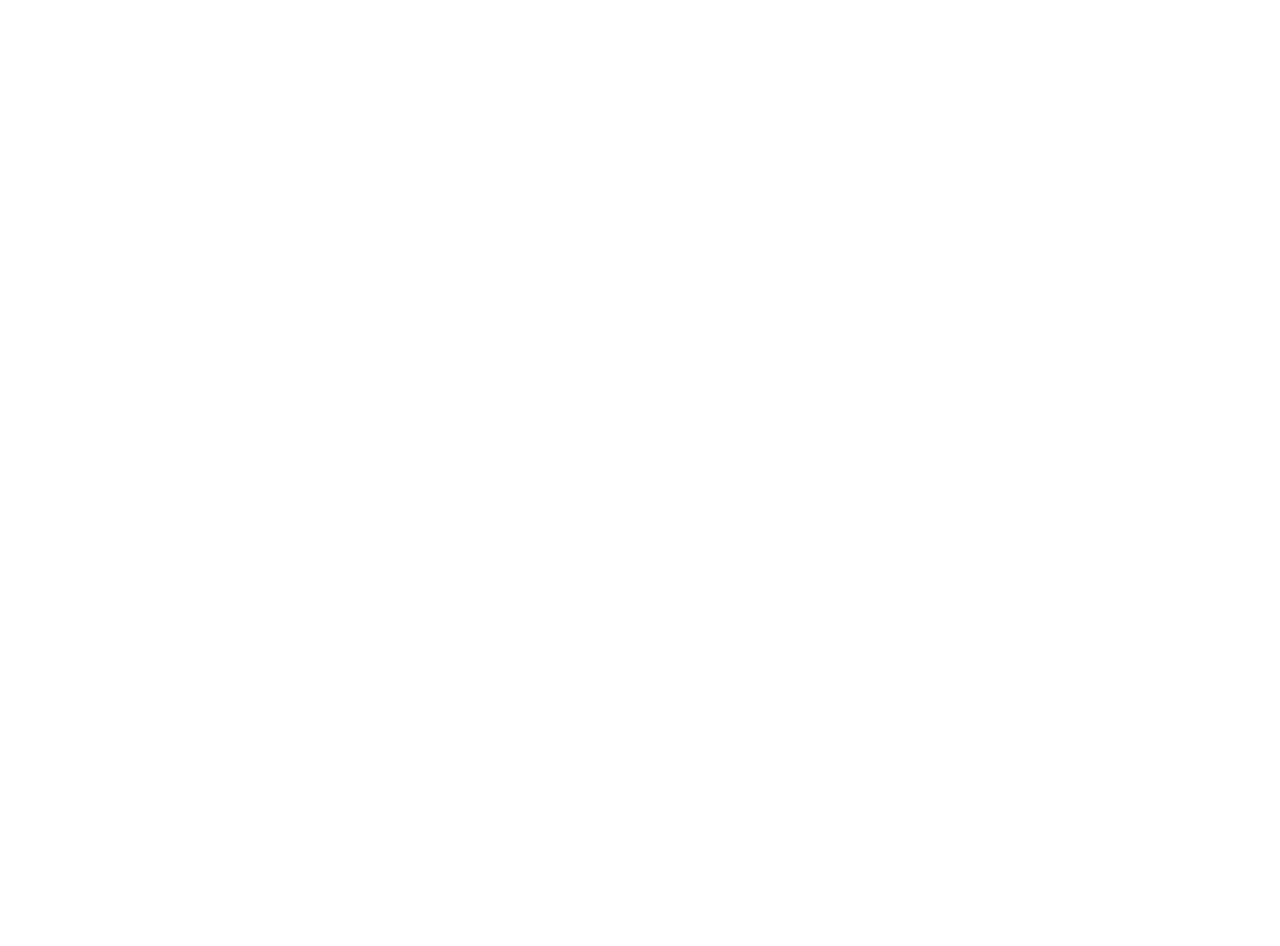
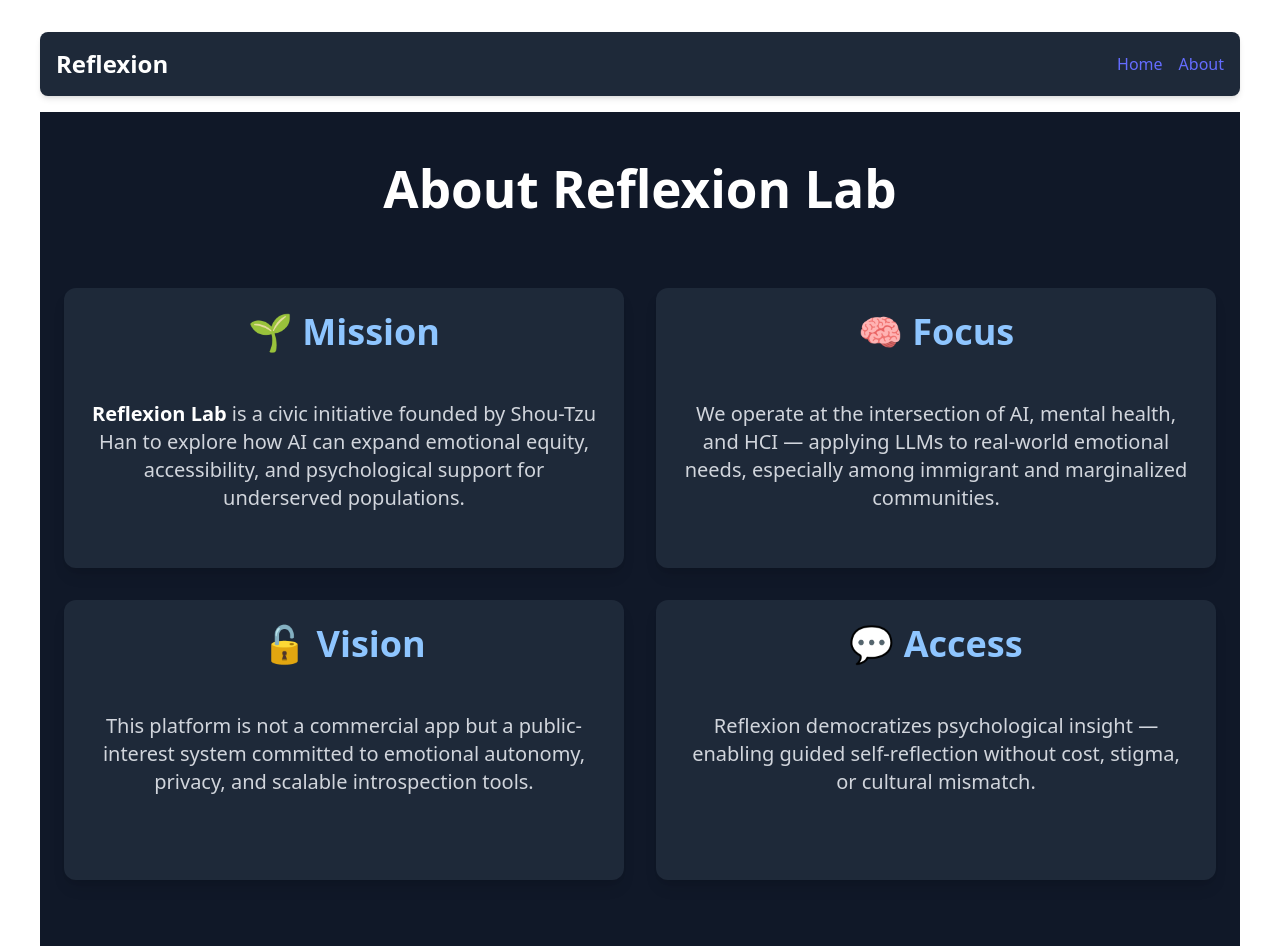
Before and after one commit to 52147/Reflexion-Landing-Page, a React (Vite) app: page /about in a window 1280 px wide. Before the commit this address had no page. Shown: the top 946 px of the page. Before the commit the page ends 800 px from the top, so only its background shows below. Built offline with nearby package versions, Linux system fonts and the light colour scheme.

Commit message:
Added about page

```diff
--- a/src/ReflexionLandingPage.jsx
+++ b/src/ReflexionLandingPage.jsx
@@ -47,6 +47,7 @@
           />
         </div>
         <div className="flex flex-col sm:flex-row gap-4 justify-center items-center space-y-4 sm:space-y-0">
+          <div className="relative flex flex-col items-center">
             <a
               href="https://sentiment-psychology-analysis-frontend.vercel.app/"
               target="_blank"
@@ -54,6 +55,10 @@
             >
               🚀 Try Live Demo
             </a>
+            <div className="absolute top-full mt-1 bg-black text-white text-xs px-3 py-1 rounded shadow z-50">
+              Viewer Mode only – GPT-4 gated due to API cost
+            </div>
+          </div>
           <a
             href="https://drive.google.com/file/d/154A11Y88A52LqGeZRQX5DPn71U1DOX_f/view"
             target="_blank"
--- /dev/null
+++ b/src/components/Navbar.jsx
@@ -0,0 +1,29 @@
+import { NavLink } from "react-router-dom";
+
+const Navbar = () => {
+  return (
+    <nav className="flex justify-between items-center p-4 bg-gray-800 text-white shadow-md rounded-lg mb-4 max-w-8xl mx-auto">
+      <h2 className="text-2xl font-bold">Reflexion</h2>
+      <div className="space-x-4">
+        <NavLink
+          to="/"
+          className={({ isActive }) =>
+            isActive ? "underline" : "hover:underline"
+          }
+        >
+          Home
+        </NavLink>
+        <NavLink
+          to="/about"
+          className={({ isActive }) =>
+            isActive ? "underline" : "hover:underline"
+          }
+        >
+          About
+        </NavLink>
+      </div>
+    </nav>
+  );
+};
+
+export default Navbar;
--- a/src/main.jsx
+++ b/src/main.jsx
@@ -1,17 +1,21 @@
-import { StrictMode } from 'react';
-import { createRoot } from 'react-dom/client';
-import { BrowserRouter, Routes, Route } from 'react-router-dom';
-import './index.css';
+import { StrictMode } from "react";
+import { createRoot } from "react-dom/client";
+import { BrowserRouter, Routes, Route } from "react-router-dom";
+import "./index.css";
 
-import App from './App.jsx';
-import ReflexionLandingPage from './ReflexionLandingPage.jsx';
+import App from "./App.jsx";
+import ReflexionLandingPage from "./ReflexionLandingPage.jsx";
+import About from "./pages/About.jsx";
+import Navbar from "./components/Navbar.jsx";
 
-createRoot(document.getElementById('root')).render(
+createRoot(document.getElementById("root")).render(
   <StrictMode>
     <BrowserRouter>
+      <Navbar />
       <Routes>
         {/* 🧠 Landing Page 當首頁 */}
         <Route path="/" element={<ReflexionLandingPage />} />
+        <Route path="/about" element={<About />} />
 
         {/* 💻 分析工具頁面 */}
         <Route path="/app" element={<App />} />
--- /dev/null
+++ b/src/pages/About.jsx
@@ -0,0 +1,57 @@
+import React from "react";
+
+export default function About() {
+  return (
+    <div>
+      <div className="min-h-screen bg-gray-900 text-white px-6 py-12 font-sans flex flex-col items-center justify-center">
+        <h1 className="text-4xl font-bold mb-6">About Reflexion Lab</h1>
+
+        <div className="w-full max-w-6xl grid grid-cols-1 md:grid-cols-2 gap-8 mt-12">
+          <div className="bg-gray-800 p-6 rounded-xl shadow-lg hover:shadow-xl transition duration-300 hover:scale-105 h-70">
+            <h2 className="text-4xl font-bold text-blue-300">🌱 Mission</h2>
+            <p className="text-gray-300 text-xl mt-12">
+              <strong className="text-white">Reflexion Lab</strong> is a civic
+              initiative founded by Shou-Tzu Han to explore how AI can expand
+              emotional equity, accessibility, and psychological support for
+              underserved populations.
+            </p>
+          </div>
+          <div className="bg-gray-800 p-6 rounded-xl shadow-lg hover:shadow-xl transition duration-300 hover:scale-105 h-70">
+            <h2 className="text-4xl font-bold text-blue-300 mb-2">🧠 Focus</h2>
+            <p className="text-gray-300 text-xl mt-12">
+              We operate at the intersection of AI, mental health, and HCI —
+              applying LLMs to real-world emotional needs, especially among
+              immigrant and marginalized communities.
+            </p>
+          </div>
+          <div className="bg-gray-800 p-6 rounded-xl shadow-lg hover:shadow-xl transition duration-300 hover:scale-105 h-70">
+            <h2 className="text-4xl font-bold text-blue-300 mb-2">🔓 Vision</h2>
+            <p className="text-gray-300 text-xl mt-12">
+              This platform is not a commercial app but a public-interest system
+              committed to emotional autonomy, privacy, and scalable
+              introspection tools.
+            </p>
+          </div>
+          <div className="bg-gray-800 p-6 rounded-xl shadow-lg hover:shadow-xl transition duration-300 hover:scale-105 h-70">
+            <h2 className="text-4xl font-bold text-blue-300 mb-2">💬 Access</h2>
+            <p className="text-gray-300 text-xl mt-12">
+              Reflexion democratizes psychological insight — enabling guided
+              self-reflection without cost, stigma, or cultural mismatch.
+            </p>
+          </div>
+        </div>
+        <div className="mt-16 text-gray-400 text-center text-sm">
+          For press inquiries, collaboration opportunities, or to support our
+          mission, please contact:
+          <br />
+          <a
+            href="mailto:ainotfound404321@gmail.com"
+            className="text-white font-bold hover:text-blue-400 transition duration-200 hover:underline text-lg"
+          >
+            ainotfound404321@gmail.com
+          </a>
+        </div>
+      </div>
+    </div>
+  );
+}
```
Lines whose indentation alone changed are shown as unchanged.
